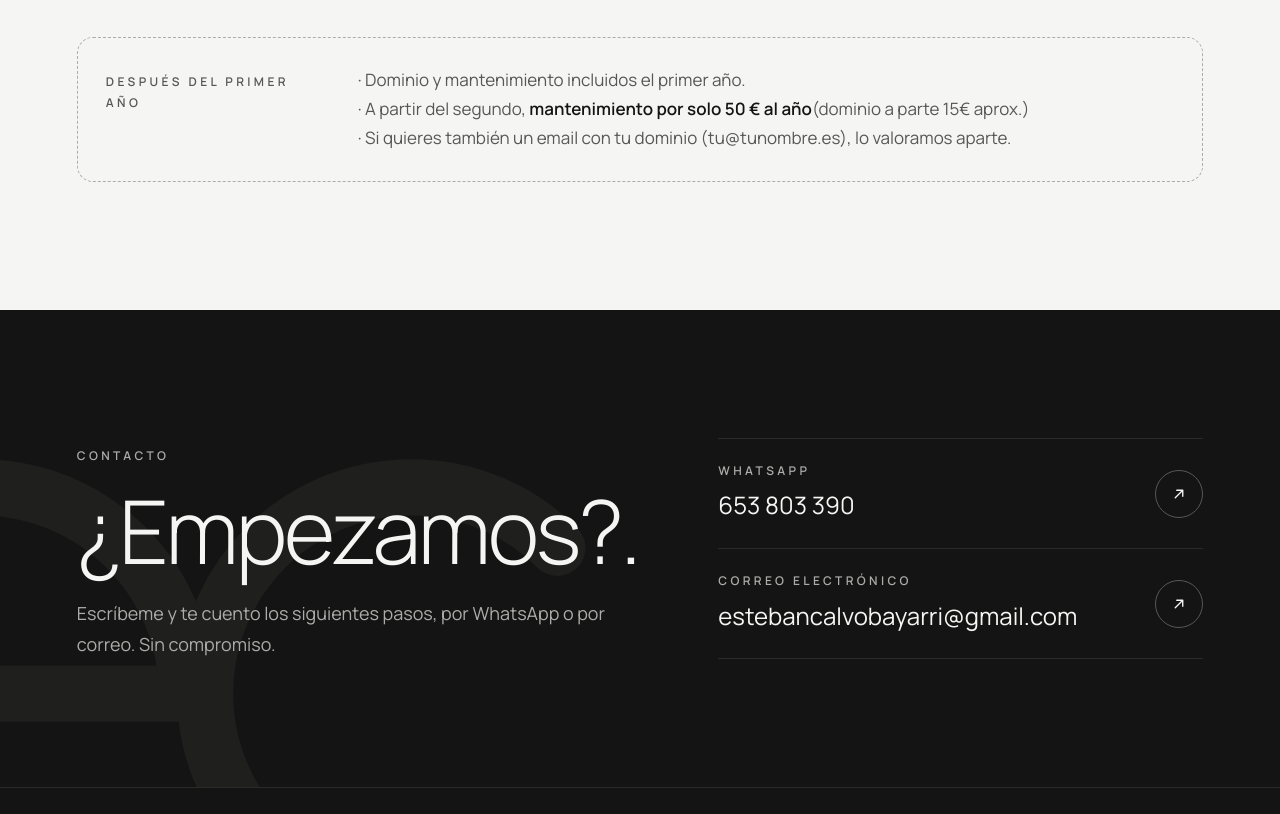
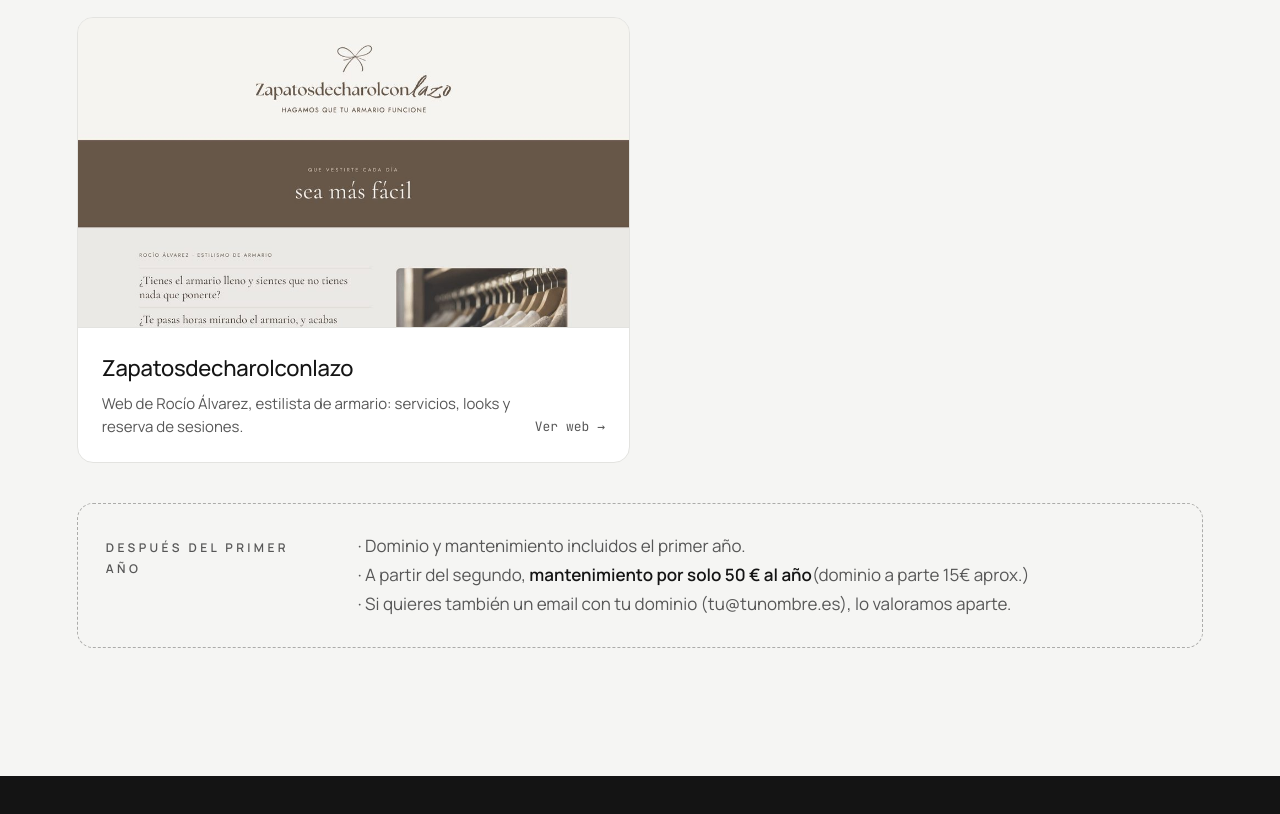
Before and after one commit to estebancalvobayarri/ecwebdesign, a plain HTML site: page index.html in a window 1280 px wide. Shown: the part 4028-4842 px from the top of the page. Drawn offline with Linux system fonts and the light colour scheme.

Commit message:
Añade Zapatosdecharolconlazo a Trabajos (ES/EN)
Co-Authored-By: Claude Opus 5.5 <noreply@anthropic.com>
Claude-Session: https://claude.ai/code/session_01NjNeR3C9iRmGEPez26Dpg9

```diff
--- a/index.html
+++ b/index.html
@@ -180,6 +180,10 @@
             <div class="work__media"><img src="img/ejemplo-comensanas.jpg" alt="Página de inicio de la web de Comensanas" width="1000" height="562" loading="lazy"></div>
             <div class="work__body"><div><h3>Comensanas</h3><p>Web de una dietista en Valencia y Llíria: consulta y planes de alimentación.</p></div><span class="work__go">Ver web →</span></div>
           </a>
+          <a class="work reveal" href="https://zapatosdecharolconlazo.es/" target="_blank" rel="noopener">
+            <div class="work__media"><img src="img/ejemplo-rocio.jpg" alt="Página de inicio de la web de Zapatosdecharolconlazo" width="1000" height="562" loading="lazy"></div>
+            <div class="work__body"><div><h3>Zapatosdecharolconlazo</h3><p>Web de Rocío Álvarez, estilista de armario: servicios, looks y reserva de sesiones.</p></div><span class="work__go">Ver web →</span></div>
+          </a>
         </div>
 
         <div class="note reveal">
```
Also changed, not shown: en/index.html (+4 -0 lines), img/ejemplo-rocio.jpg (added).
